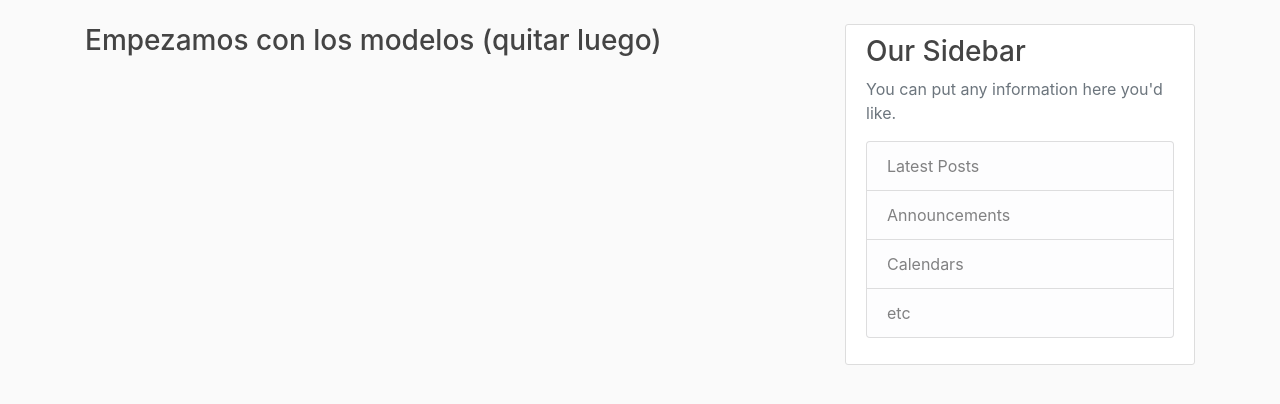
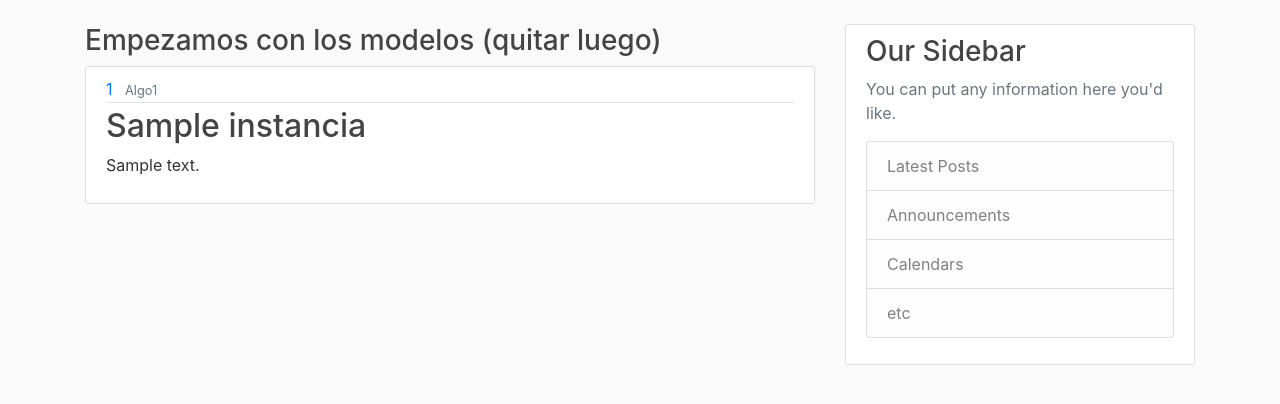
Before and after one commit to Kiliankgr/TFG_OPS_CPX, a Flask app: page /mostrar_modelos in a window 1280 px wide. Shown: the part 56-460 px from the top of the page. Run offline with Flask 3, Linux system fonts and the light colour scheme; a database or web service that is not in the repository returns one stand-in record (values such as "Sample title"); some libraries are stand-ins or nearby versions.

Commit message:
Mostrar instancias

```diff
--- a/Proyecto/WEB/application/routes.py
+++ b/Proyecto/WEB/application/routes.py
@@ -1,6 +1,7 @@
 from application import app, db
 from flask import render_template,flash, request, redirect
 from .forms import Add_Modelo_Form
+import json
 
 
 #example should be change
@@ -23,11 +24,16 @@ def home():
     return render_template('home.html' , posts = posts)  #TO DO cambiar post
 
 # Por ahora mostrará los modelos y permitirá modificar su contenido o añadir nuevos
-@app.route("/mostrar_modelos")
+@app.route("/mostrar_modelos", methods=["GET", "POST"])
+
 def mostrar_modelos():
-    form_add_modelo = Add_Modelo_Form
-    #for instancia in db.Instancias.find()
-    return render_template('modelos.html', methods=["GET", "POST"], form_add_modelo = form_add_modelo)
+    instancias = []
+    for instancia in db.Instancias.find().sort("nombre" ):
+        instancia["_id"] = str(instancia["_id"])
+        instancia["nombre"] = str(instancia["nombre"])
+        instancia["contenido"] = instancia["contenido"]
+        instancias.append(instancia)
+    return render_template('modelos.html', instancias= instancias)
 
 
 # Prueba para comprobar que podemos añadir elementos a la base de datos
@@ -41,11 +47,11 @@ def add_modelos():
 
         #pymongo flask, insertamos en la coleccion Instancias
         db.Instancias.insert_one({
-            "nombre" : add_modelo_nombre, # por lo visto
+            "nombre" : add_modelo_nombre,
             "contenido" : add_modelo_contenido
         })
         #Mensaje al usuario
-        flash("Instancia añadida correctamente", "success")
+        flash("Instancia añadida correctamente", "success") # No veo que se muestre el mensaje revisar
         return redirect("/")
     else:
         form_add_modelo = Add_Modelo_Form()
--- a/Proyecto/WEB/application/templates/modelos.html
+++ b/Proyecto/WEB/application/templates/modelos.html
@@ -4,15 +4,15 @@
     <div>
 
     </div>
-    {% for post in posts %}
+    {% for instancia in instancias %}
         <article class="media content-section">
           <div class="media-body">
             <div class="article-metadata">
-              <a class="mr-2" href="#">{{ post.author }}</a>
-              <small class="text-muted">{{ post.date_posted }}</small>
+              <a class="mr-2" href="#">{{ instancia._id }}</a>
+              <small class="text-muted">Algo1</small>
             </div>
-            <h2><a class="article-title" href="#">{{ post.title }}</a></h2>
-            <p class="article-content">{{ post.content }}</p>
+            <h2><a class="article-title" href="#">{{ instancia.nombre }}</a></h2>
+            <p class="article-content">{{instancia.contenido}}</p>
           </div>
         </article>
     {% endfor %}
```
Also changed, not shown: Proyecto/WEB/application/__init__.py (line endings or trailing spaces).
